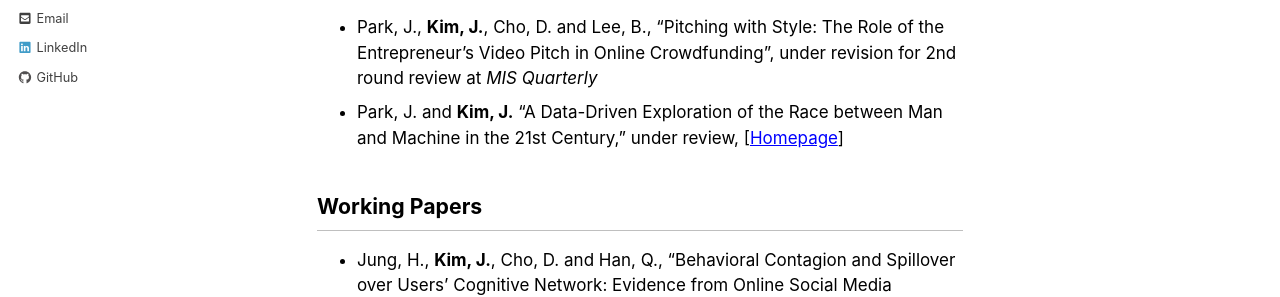
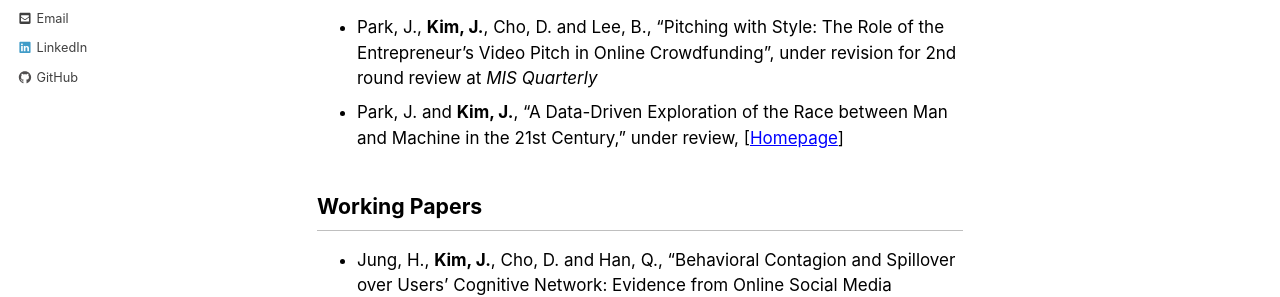
Before and after one commit to jonghkim/jonghkim.github.io, a Jekyll site: the page built from _pages/publication.md, in a window 1280 px wide and 900 px high, scrolled down 1725 px. Shown: the part 163-460 px from the top of the window. Built offline with Jekyll 4.4.1, drawn with Linux system fonts in a browser that asks for light colours; nearby versions of some CDN libraries.

Commit message:
file name updated

```diff
--- a/_pages/publication.md
+++ b/_pages/publication.md
@@ -26,7 +26,7 @@ last_modified_at: 2018-09-10
 
 ## Manuscripts under Review
 - Park, J., **Kim, J.**, Cho, D. and Lee, B., “Pitching with Style: The Role of the Entrepreneur’s Video Pitch in Online Crowdfunding”, under revision for 2nd round review at *MIS Quarterly*
-- Park, J. and **Kim, J.** “A Data-Driven Exploration of the Race between Man and Machine in the 21st Century,” under review, [[Homepage](http://www.jobautomationindex.com/)]
+- Park, J. and **Kim, J.**, “A Data-Driven Exploration of the Race between Man and Machine in the 21st Century,” under review, [[Homepage](http://www.jobautomationindex.com/)]
 
 ## Working Papers
 - Jung, H., **Kim, J.**, Cho, D. and Han, Q., "Behavioral Contagion and Spillover over Users’ Cognitive Network: Evidence from Online Social Media Platform for Investors"
```
